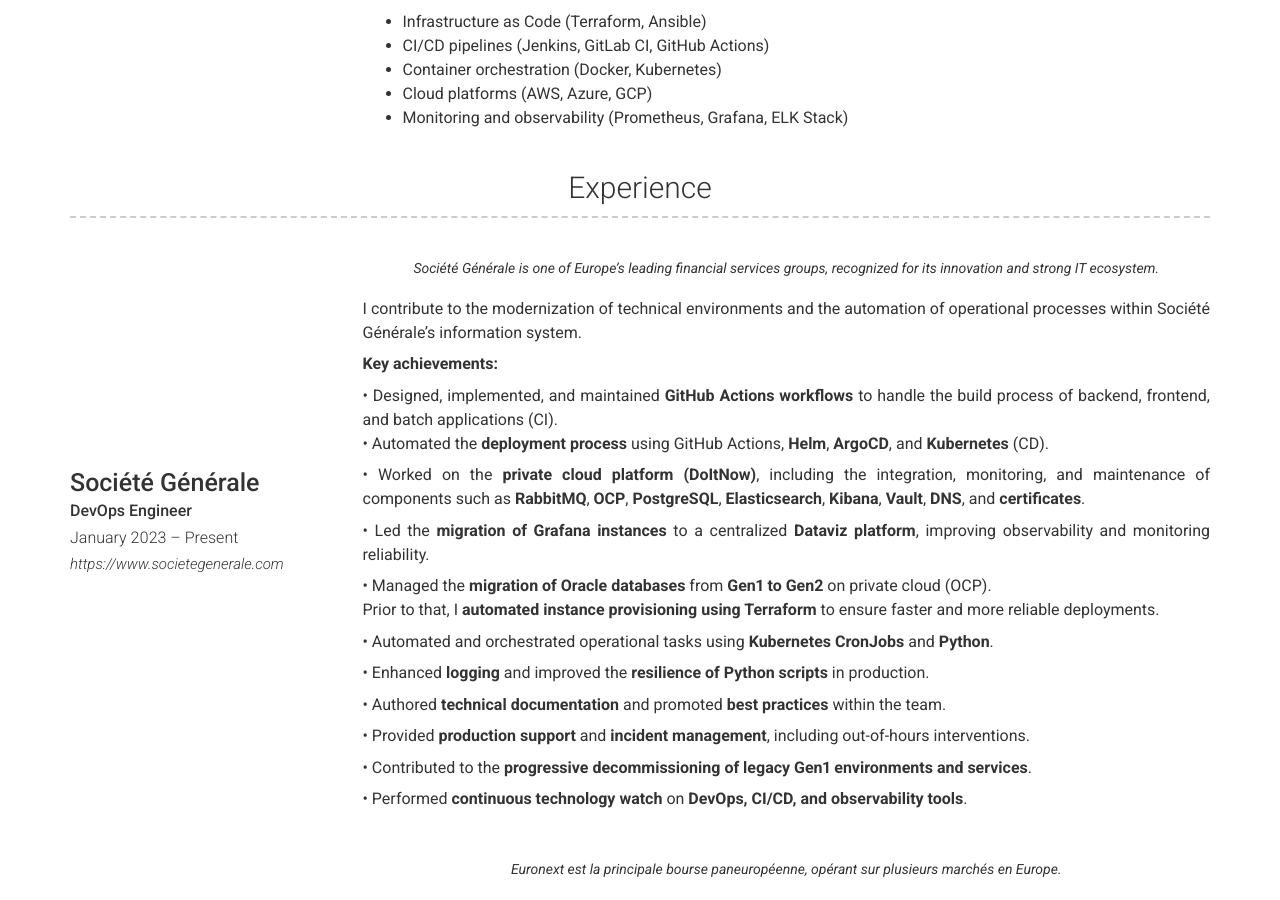
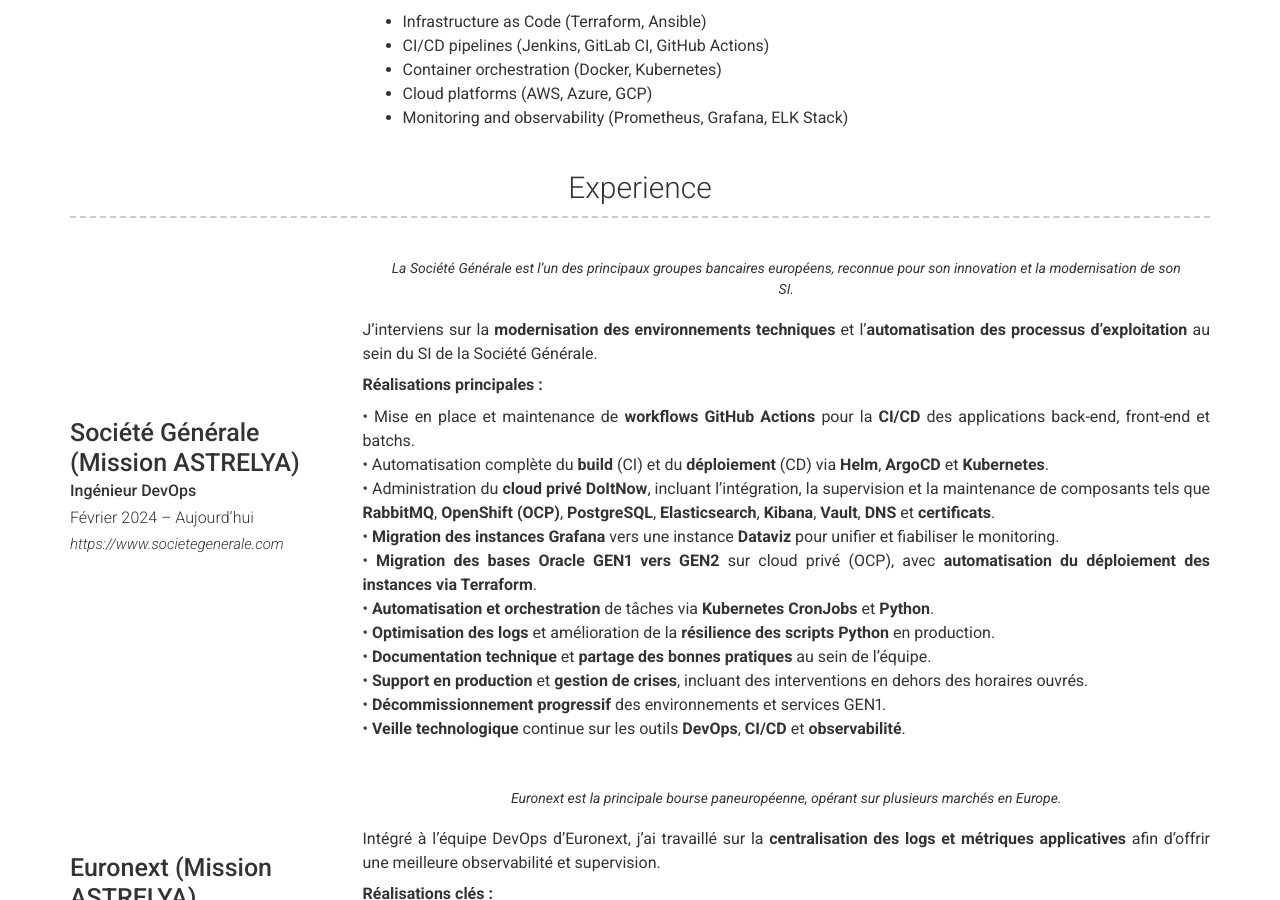
Before and after one commit to SERDANI/serdaninicolas.github.io, a Jekyll site: the page built from index.md, in a window 1280 px wide and 900 px high, scrolled down 514 px. Built offline with Jekyll 4.4.1, drawn with Linux system fonts in a browser that asks for light colours; nearby versions of some CDN libraries.

Commit message:
Update _config.yml

```diff
--- a/_config.yml
+++ b/_config.yml
@@ -68,63 +68,34 @@ about_content: | # this will include new lines to allow paragraphs
     - Monitoring and observability (Prometheus, Grafana, ELK Stack)
 
 content:
-  #- title: Projects # Title for the section
-  #  layout: list # Type of content section (list/text)
-  #  content:
-  #    - layout: left
-  #      border: weak  # Value of `weak` will display a weak border below this item. # Any
-  #                    # other value (or no value) means no border will be displayed
-  #      title: Project name
-  #      link: Link to project (eg. sproogen.github.io/modern-resume-theme)(optional)
-  #      link_text: Link Text
-  #      additional_links:
-  #        - title:  Github page for project (eg. sproogen/modern-resume-theme)
-  #          icon: fab fa-github
-  #          url: Link to project (eg. sproogen.github.io/modern-resume-theme)(optional)
-  #        - title:  Github page for project (eg. sproogen/modern-resume-theme)
-  #          icon: fab fa-github
-  #          url: Link to project (eg. sproogen.github.io/modern-resume-theme)(optional)
-  #      quote: >
-  #        Short overview of the project (optional)
-  #      description: | # this will include new lines to allow paragraphs
-  #        Description about the work on/with the project
+
   - title: Experience
     layout: list
     content:
 
       - layout: left
-        title: Société Générale
-        sub_title: DevOps Engineer
-        caption: January 2023 – Present
+        title: Société Générale (Mission ASTRELYA)
+        sub_title: Ingénieur DevOps
+        caption: Février 2024 – Aujourd’hui
         link: https://www.societegenerale.com
         quote: >
-          Société Générale is one of Europe’s leading financial services groups, recognized for its innovation and strong IT ecosystem.
+          La Société Générale est l’un des principaux groupes bancaires européens, reconnue pour son innovation et la modernisation de son SI.
         description: | # this will include new lines to allow paragraphs
-          I contribute to the modernization of technical environments and the automation of operational processes within Société Générale’s information system.
+          J’interviens sur la **modernisation des environnements techniques** et l’**automatisation des processus d’exploitation** au sein du SI de la Société Générale.
 
-          **Key achievements:**
+          **Réalisations principales :**
 
-          • Designed, implemented, and maintained **GitHub Actions workflows** to handle the build process of backend, frontend, and batch applications (CI).
-          • Automated the **deployment process** using GitHub Actions, **Helm**, **ArgoCD**, and **Kubernetes** (CD).
-
-          • Worked on the **private cloud platform (DoItNow)**, including the integration, monitoring, and maintenance of components such as **RabbitMQ**, **OCP**, **PostgreSQL**, **Elasticsearch**, **Kibana**, **Vault**, **DNS**, and **certificates**.
-
-          • Led the **migration of Grafana instances** to a centralized **Dataviz platform**, improving observability and monitoring reliability.
-
-          • Managed the **migration of Oracle databases** from **Gen1 to Gen2** on private cloud (OCP).
-            Prior to that, I **automated instance provisioning using Terraform** to ensure faster and more reliable deployments.
-
-          • Automated and orchestrated operational tasks using **Kubernetes CronJobs** and **Python**.
-
-          • Enhanced **logging** and improved the **resilience of Python scripts** in production.
-
-          • Authored **technical documentation** and promoted **best practices** within the team.
-
-          • Provided **production support** and **incident management**, including out-of-hours interventions.
-
-          • Contributed to the **progressive decommissioning of legacy Gen1 environments and services**.
-
-          • Performed **continuous technology watch** on **DevOps, CI/CD, and observability tools**.
+          • Mise en place et maintenance de **workflows GitHub Actions** pour la **CI/CD** des applications back-end, front-end et batchs.
+          • Automatisation complète du **build** (CI) et du **déploiement** (CD) via **Helm**, **ArgoCD** et **Kubernetes**.
+          • Administration du **cloud privé DoItNow**, incluant l’intégration, la supervision et la maintenance de composants tels que **RabbitMQ**, **OpenShift (OCP)**, **PostgreSQL**, **Elasticsearch**, **Kibana**, **Vault**, **DNS** et **certificats**.
+          • **Migration des instances Grafana** vers une instance **Dataviz** pour unifier et fiabiliser le monitoring.
+          • **Migration des bases Oracle GEN1 vers GEN2** sur cloud privé (OCP), avec **automatisation du déploiement des instances via Terraform**.
+          • **Automatisation et orchestration** de tâches via **Kubernetes CronJobs** et **Python**.
+          • **Optimisation des logs** et amélioration de la **résilience des scripts Python** en production.
+          • **Documentation technique** et **partage des bonnes pratiques** au sein de l’équipe.
+          • **Support en production** et **gestion de crises**, incluant des interventions en dehors des horaires ouvrés.
+          • **Décommissionnement progressif** des environnements et services GEN1.
+          • **Veille technologique** continue sur les outils **DevOps**, **CI/CD** et **observabilité**.
 
       - layout: left
         title: Euronext (Mission ASTRELYA)
@@ -227,6 +198,7 @@ content:
   - title: Education
     layout: list
     content:
+
       - layout: left
         title: Institution name
         sub_title: Qualifications (eg. BA Performing Arts)
@@ -235,6 +207,7 @@ content:
           Short institution or course description (optional)
         description: | # this will include new lines to allow paragraphs
           Description of qualification
+
   - title: A Little More About Me
     layout: text
     content: | # this will include new lines to allow paragraphs
```
